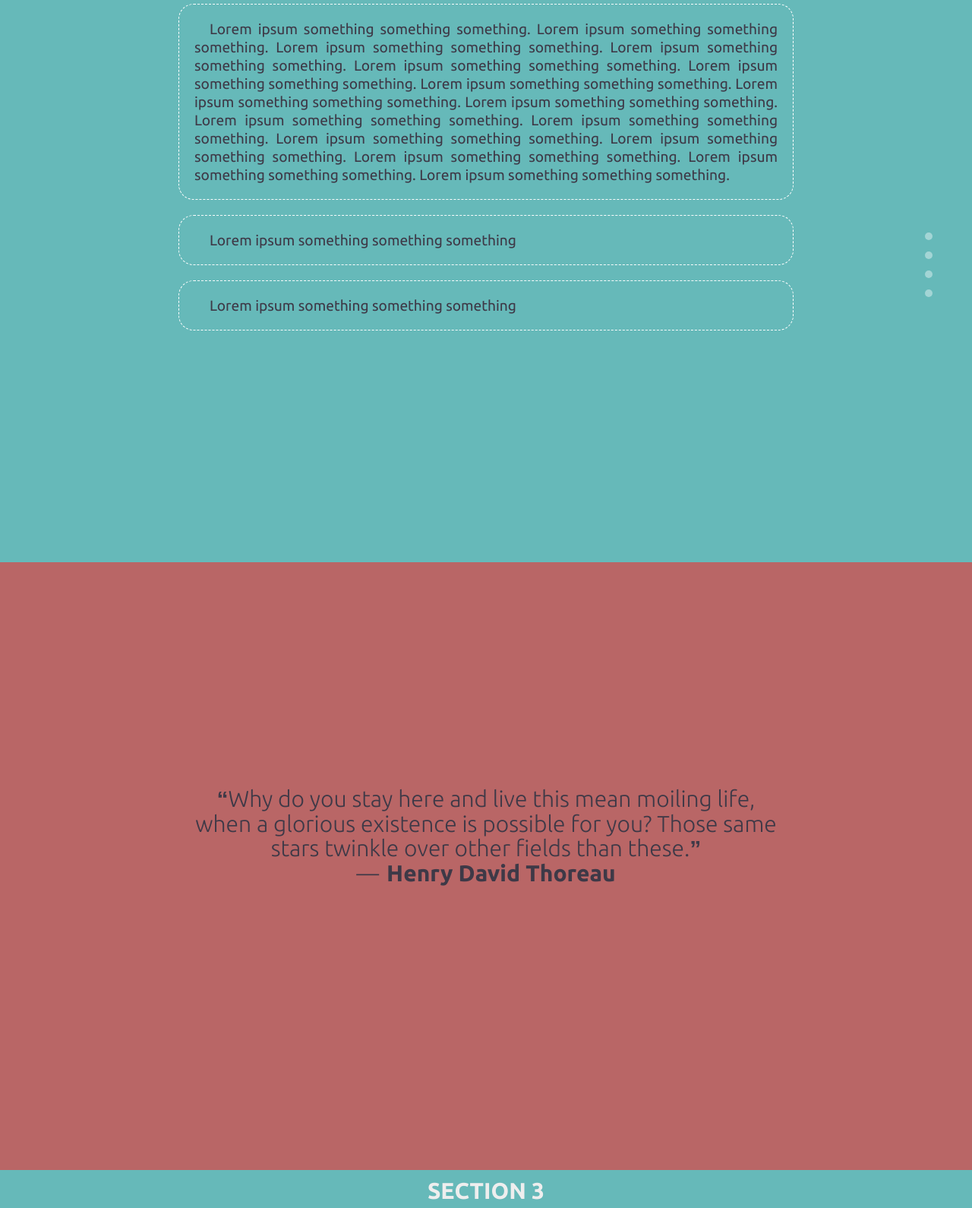
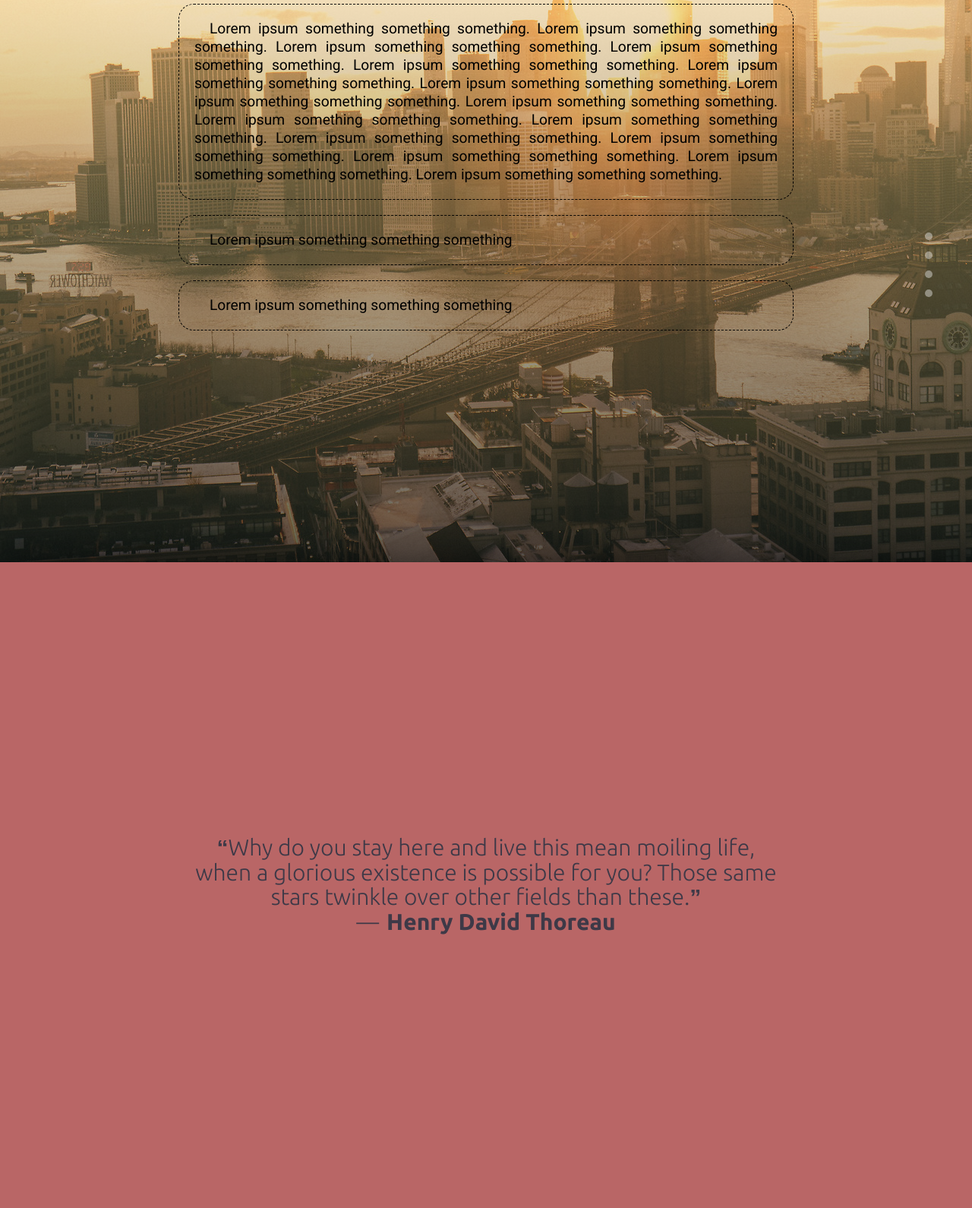
Before and after one commit to Devking/ModernScroller, a plain HTML site: page index.html in a window 1280 px wide. Shown: the part 60-1650 px from the top of the page at 76% size. Drawn offline with nearby package versions, Linux system fonts and the light colour scheme.

Commit message:
added fixed bg

```diff
--- a/css/style.css
+++ b/css/style.css
@@ -108,10 +108,51 @@ a:hover .nav-tooltip {
     height: 100%;
 }
 
+.bg-1 {
+    background-image: linear-gradient(rgba(255, 204, 102, 0.4), rgba(0, 0, 0, 0.6)), url('../bg/sanfran.jpg');
+}
+
+.bg-2 {
+    background-image: linear-gradient(rgba(0,139,139, 0.1), rgba(0, 0, 0, 0.6)), url('../bg/alone.jpg');
+}
+
 .fullpane {
     width: 100%;
+    overflow: hidden;
+}
+
+.fixed-pane {
+    position: relative;
+    min-height: 100%;
+    background-size: cover;
+    background-repeat: no-repeat;
+    background-position: center center;
+    background-attachment: fixed;
+    z-index: 1;
+}
+
+.scroll-pane {
+    position: relative;
+    min-height: 100%;
+    padding: 4em 0;
+    box-shadow: 0 0 50px rgba(0, 0, 0, 0.5);
+    z-index: 2;
+}
+
+.quote-pane {
     height: 100%;
-    overflow: hidden;
+}
+
+.darktheme {
+    color: black;
+}
+
+.darktheme h1 {
+    color: black !important;
+}
+
+.darktheme p {
+    border: 1px dashed black !important;
 }
 
 .fullpane h1 {
@@ -128,6 +169,7 @@ a:hover .nav-tooltip {
 }
 
 .fullpane p {
+    font-family: Roboto, serif;
     display: block;
     width: 60%;
     margin: 20px auto;
@@ -138,6 +180,9 @@ a:hover .nav-tooltip {
     line-height: 1.5rem;
     text-align: justify;
     text-indent: 20px;
+}
+.lighttheme {
+    color: white;
 }
 
 .fullpane .quote {
@@ -185,9 +230,9 @@ a:hover .nav-tooltip {
 }
 
 .bluetheme {
-    background: rgba(0,139,139,0.6);
+    background-color: rgba(0,139,139,0.6);
 }
 
 .redtheme {
-    background: rgba(139,0,0,0.6);
+    background-color: rgba(139,0,0,0.6);
 }
--- a/index.html
+++ b/index.html
@@ -6,6 +6,7 @@
     <title>Modern Scroller Sample</title>
 
     <link href='http://fonts.googleapis.com/css?family=Ubuntu:300,400,700' rel='stylesheet' type='text/css'>
+    <link href='http://fonts.googleapis.com/css?family=Roboto:400,700,300' rel='stylesheet' type='text/css'>
     <link rel="stylesheet" href="css/style.css">
     <script src="https://ajax.googleapis.com/ajax/libs/jquery/2.1.4/jquery.min.js"></script>
     <script src="js/scroller.js"></script>
@@ -39,23 +40,25 @@
     </ul>
 
     <div class="main">
-        <div class="fn-fullpane fullpane bluetheme" id="section-1">
+        <div class="fn-fullpane fullpane darktheme fixed-pane bg-1" id="section-1">
             <h1>Section 1</h1>
             <p>Lorem ipsum something something something. Lorem ipsum something something something. Lorem ipsum something something something. Lorem ipsum something something something. Lorem ipsum something something something. Lorem ipsum something something something. Lorem ipsum something something something. Lorem ipsum something something something. Lorem ipsum something something something. Lorem ipsum something something something. Lorem ipsum something something something. Lorem ipsum something something something. Lorem ipsum something something something. Lorem ipsum something something something. Lorem ipsum something something something. Lorem ipsum something something something.</p>
             <p>Lorem ipsum something something something</p>
             <p>Lorem ipsum something something something</p>
         </div>
-        <div class="fn-fullpane fullpane redtheme" id="section-2">
+        <div class="fn-fullpane fullpane redtheme scroll-pane quote-pane" id="section-2">
             <div class="quote">
                 <div class="quote-body">Why do you stay here and live this mean moiling life, when a glorious existence is possible for you? Those same stars twinkle over other fields than these.</div>
                 <div class="quote-credit">Henry David Thoreau</div>
             </div>
         </div>
-        <div class="fn-fullpane fullpane bluetheme" id="section-3">
-            <h1>Section 3</h1>
-            <p>Lorem ipsum something something something</p>
+        <div class="fn-fullpane fullpane lighttheme fixed-pane quote-pane bg-2" id="section-3">
+            <div class="quote">
+                <div class="quote-body">‘I guess I don’t belong in the hunter’s world and I guess I don’t belong in the lion’s world. I guess I just don’t belong anywhere,’ he said. And he didn’t really know where he was going, but he did know he was going somewhere, because you really have to go somewhere, don’t you?</div>
+                <div class="quote-credit">Shel Silverstein</div>
+            </div>
         </div>
-        <div class="fn-fullpane fullpane redtheme" id="section-4">
+        <div class="fn-fullpane fullpane redtheme scroll-pane" id="section-4">
             <h1>Section 4</h1>
             <p>Lorem ipsum something something something</p>
         </div>
```
Also changed, not shown: bg/alone.jpg (added), bg/sanfran.jpg (added).
